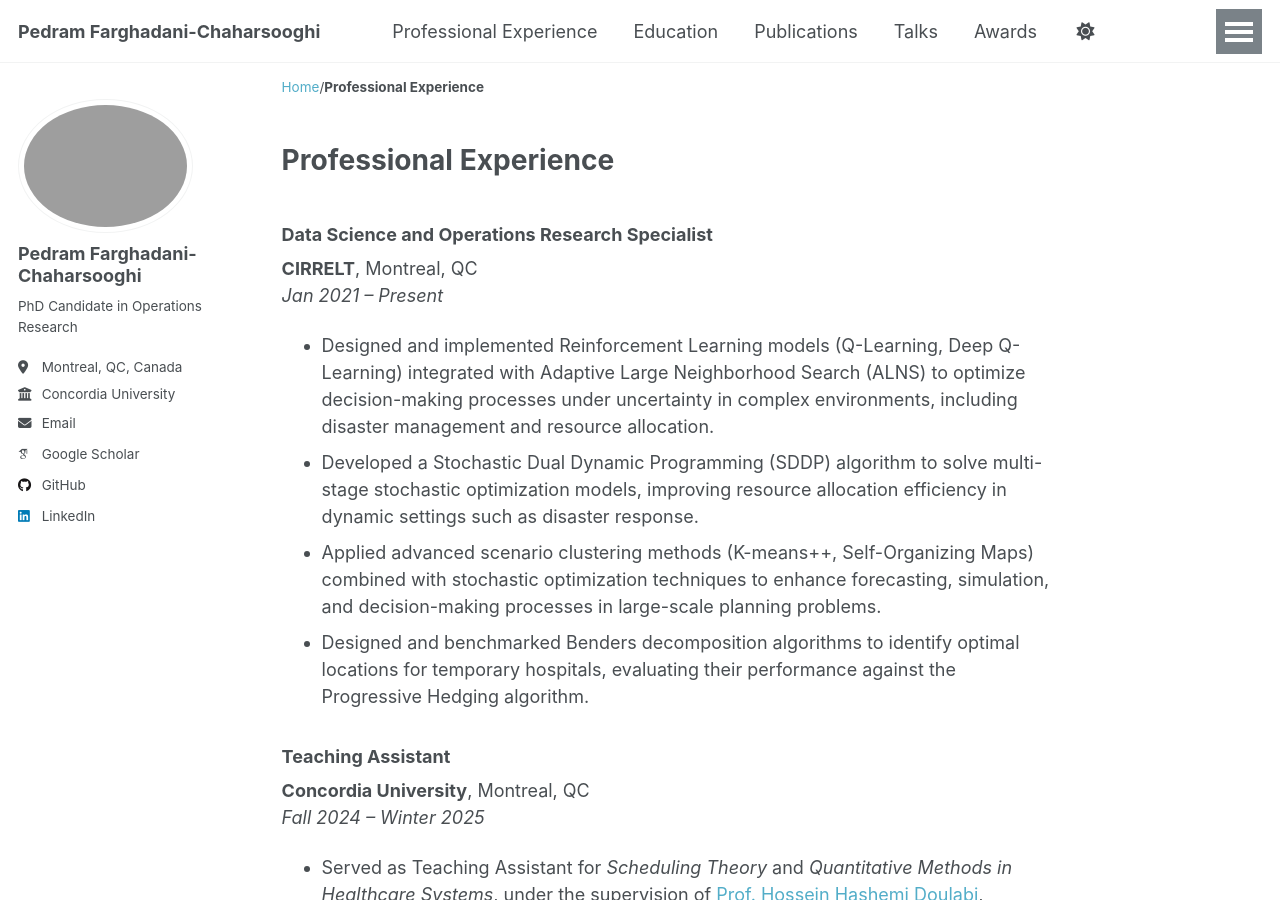
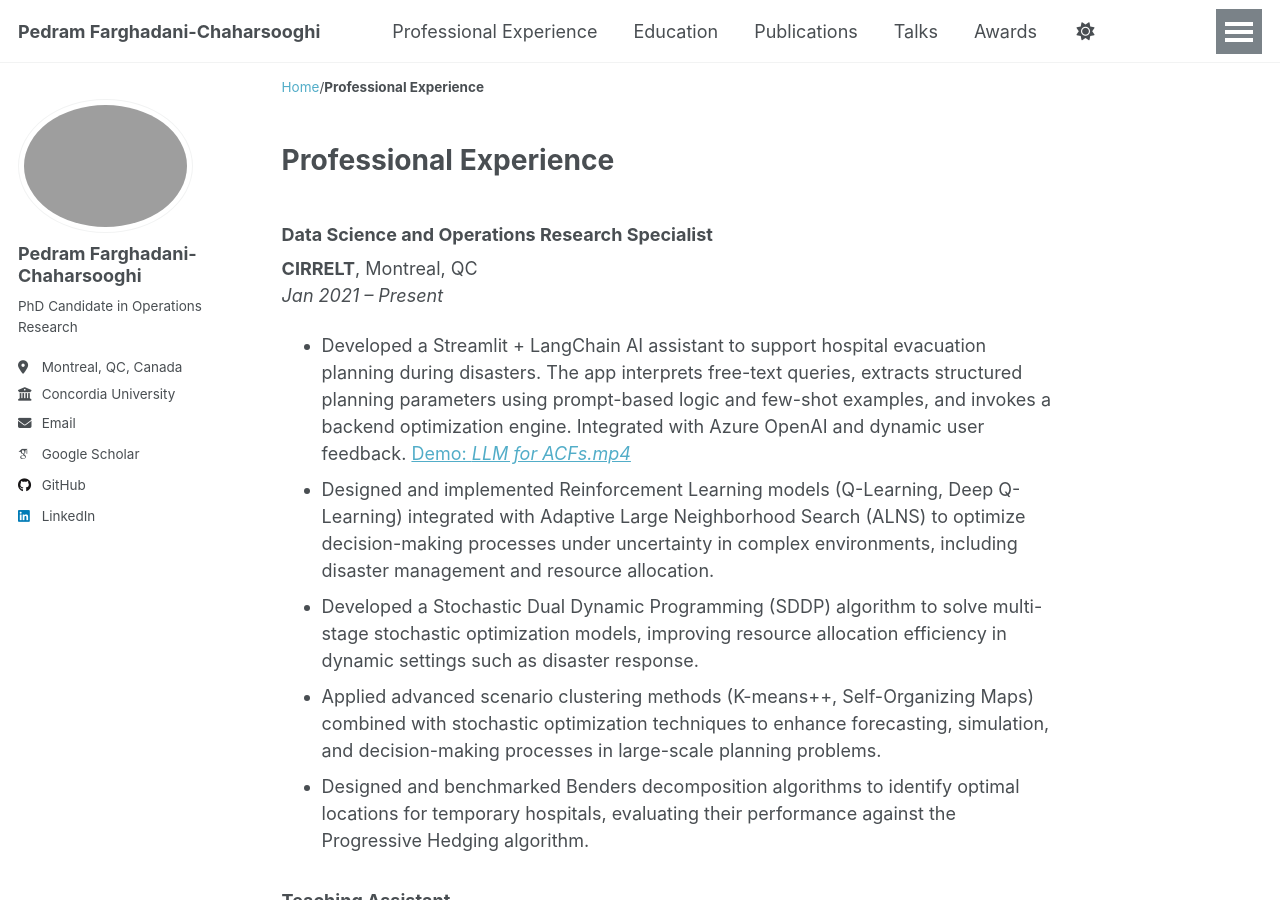
Before and after one commit to Pedram-Fdi/Pedram-Fdi.github.io, a Jekyll site: the page built from _pages/professionalexperience.md, in a window 1280 px wide and 900 px high. Built offline with Jekyll 4.4.1, drawn with Linux system fonts in a browser that asks for light colours; some web fonts are replaced.

Commit message:
Update professionalexperience.md

```diff
--- a/_pages/professionalexperience.md
+++ b/_pages/professionalexperience.md
@@ -8,6 +8,7 @@ author_profile: true
 ### Data Science and Operations Research Specialist
 **CIRRELT**, Montreal, QC
 *Jan 2021 – Present*
+- Developed a Streamlit + LangChain AI assistant to support hospital evacuation planning during disasters. The app interprets free-text queries, extracts structured planning parameters using prompt-based logic and few-shot examples, and invokes a backend optimization engine. Integrated with Azure OpenAI and dynamic user feedback. [Demo: *LLM for ACFs.mp4*](files/LLM for ACFs.mp4)
 - Designed and implemented Reinforcement Learning models (Q-Learning, Deep Q-Learning) integrated with Adaptive Large Neighborhood Search (ALNS) to optimize decision-making processes under uncertainty in complex environments, including disaster management and resource allocation.
 - Developed a Stochastic Dual Dynamic Programming (SDDP) algorithm to solve multi-stage stochastic optimization models, improving resource allocation efficiency in dynamic settings such as disaster response.
 - Applied advanced scenario clustering methods (K-means++, Self-Organizing Maps) combined with stochastic optimization techniques to enhance forecasting, simulation, and decision-making processes in large-scale planning problems.
```
